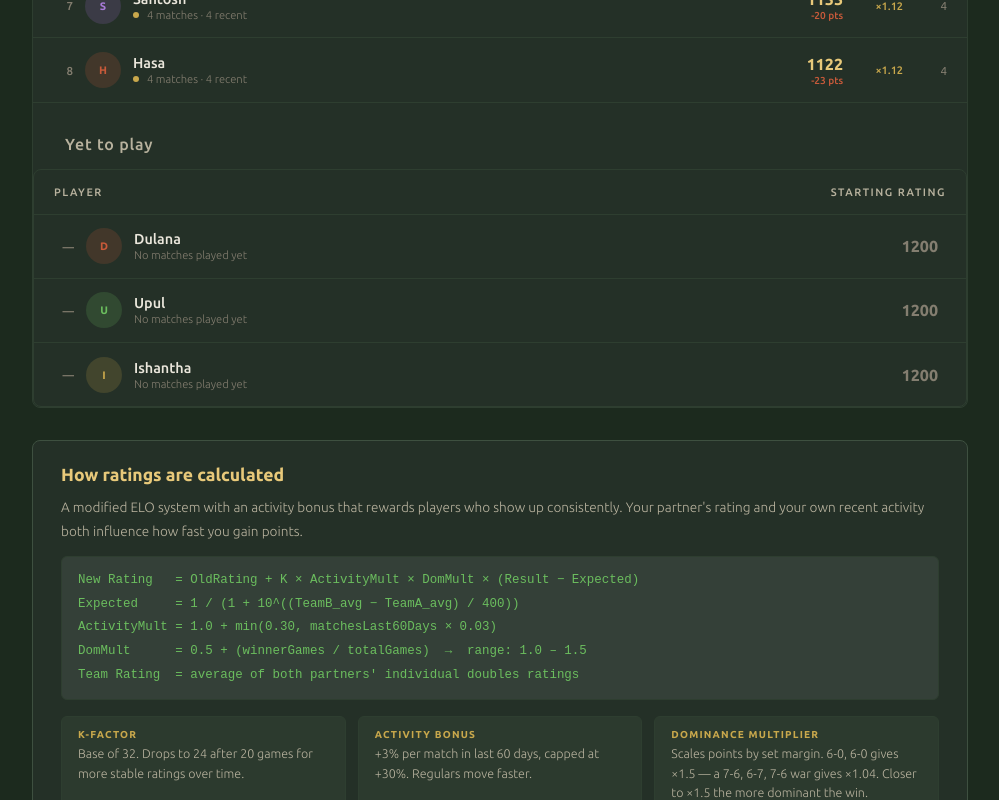
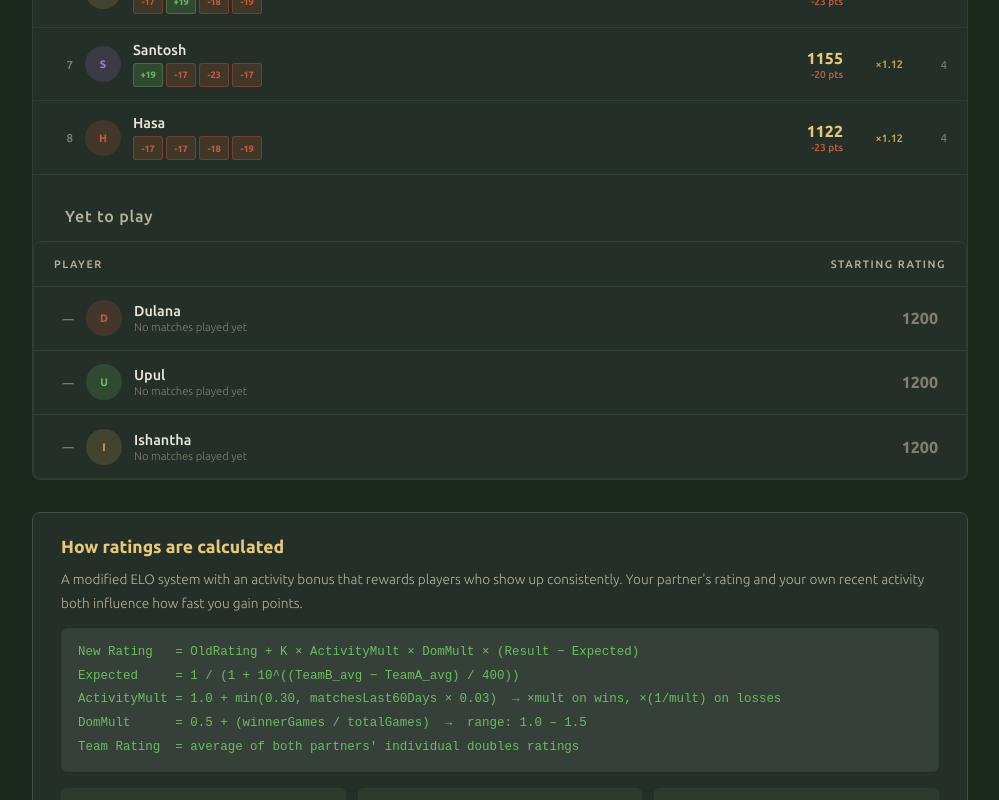
Before and after one commit to dmitridrozdov/kenthurst-flibustiers, a Next.js app: page / in a window 1280 px wide. Shown: the part 1140-1940 px from the top of the page, without its empty margins (140-1139 px from the left). Built offline with nearby package versions, Linux system fonts and the light colour scheme.

Commit message:
Update page.tsx

```diff
--- a/src/app/page.tsx
+++ b/src/app/page.tsx
@@ -26,6 +26,70 @@ function avatarColor(name: string) {
   return AVATAR_COLORS[h]
 }
 
+function buildHistory(player: string, matches: MatchData['matches']) {
+  const sorted = [...matches].sort((a, b) => a.date.localeCompare(b.date))
+  const result: { win: boolean; pts: number }[] = []
+
+  // replay ELO to get per-match deltas — simplified, no cross-dependency needed
+  const ratings: Record<string, number> = {}
+  const recentGames: Record<string, number> = {}
+  const gamesPlayed: Record<string, number> = {}
+
+  for (const m of sorted) {
+    const all = [m.winner, m.partner1, m.loser, m.partner2]
+    all.forEach((p) => {
+      if (!(p in ratings)) { ratings[p] = 1200; recentGames[p] = 0; gamesPlayed[p] = 0 }
+    })
+
+    const domMult = (() => {
+      let wg = 0, lg = 0
+      for (const s of m.score.split(',')) {
+        const parts = s.trim().replace(/\(\d+\)/g, '').split('-').map(Number)
+        if (parts.length === 2 && !isNaN(parts[0]) && !isNaN(parts[1])) { wg += parts[0]; lg += parts[1] }
+      }
+      const total = wg + lg
+      return total === 0 ? 1 : 0.5 + wg / total
+    })()
+
+    const teamAAvg = (ratings[m.winner] + ratings[m.partner1]) / 2
+    const teamBAvg = (ratings[m.loser]  + ratings[m.partner2]) / 2
+    const expected = 1 / (1 + Math.pow(10, (teamBAvg - teamAAvg) / 400))
+
+    const involves = (p: string) => [m.winner, m.partner1, m.loser, m.partner2].includes(p)
+    const isWinner = (p: string) => [m.winner, m.partner1].includes(p)
+
+    if (involves(player)) {
+      const win = isWinner(player)
+      const mult = 1 + Math.min(0.30, recentGames[player] * 0.03)
+      const K = gamesPlayed[player] >= 20 ? 24 : 32
+      const pts = win
+        ? Math.round(K * mult * domMult * (1 - expected))
+        : Math.round(K * (1 / mult) * domMult * (0 - expected))
+      result.push({ win, pts: Math.abs(pts) })
+    }
+
+    ;[m.winner, m.partner1].forEach((p) => {
+      const mult = 1 + Math.min(0.30, recentGames[p] * 0.03)
+      const K = gamesPlayed[p] >= 20 ? 24 : 32
+      const domM = domMult
+      ratings[p] += Math.round(K * mult * domM * (1 - expected))
+      gamesPlayed[p]++
+      const days = Math.floor((Date.now() - new Date(m.date).getTime()) / 86400000)
+      if (days <= 60) recentGames[p]++
+    })
+    ;[m.loser, m.partner2].forEach((p) => {
+      const mult = 1 + Math.min(0.30, recentGames[p] * 0.03)
+      const K = gamesPlayed[p] >= 20 ? 24 : 32
+      ratings[p] += Math.round(K * (1 / mult) * domMult * (0 - expected))
+      gamesPlayed[p]++
+      const days = Math.floor((Date.now() - new Date(m.date).getTime()) / 86400000)
+      if (days <= 60) recentGames[p]++
+    })
+  }
+
+  return result.slice(-10)
+}
+
 export default async function HomePage() {
   const filePath = path.join(process.cwd(), 'data', 'matches.json')
   const raw = await fs.readFile(filePath, 'utf-8')
@@ -33,6 +97,8 @@ export default async function HomePage() {
 
   const allRatings = calculateRatings(data.players, data.matches)
   const ratings = allRatings.filter(r => r.gamesPlayed > 0)
+  const history: Record<string, { win: boolean; pts: number }[]> = {}
+  data.players.forEach((p) => { history[p] = buildHistory(p, data.matches) })
   const unstarted = allRatings.filter(r => r.gamesPlayed === 0)
 
   const thisMonth = data.matches.filter((m) => {
@@ -109,10 +175,19 @@ export default async function HomePage() {
                   </div>
                   <div className={styles.playerInfo}>
                     <div className={styles.playerName}>{r.name}</div>
-                    <div className={styles.playerMeta}>
-                      <span className={styles.actDot} style={{ background: actLevel }} />
-                      {r.gamesPlayed} matches · {r.recentGames} recent
-                    </div>
+                    {history[r.name] && history[r.name].length > 0 && (
+                      <div className={styles.historyStrip}>
+                        {history[r.name].map((h, i) => (
+                          <div
+                            key={i}
+                            className={`${styles.histBox} ${h.win ? styles.histWin : styles.histLoss}`}
+                            title={`${h.win ? '+' : '-'}${h.pts} pts`}
+                          >
+                            {h.win ? '+' : '-'}{h.pts}
+                          </div>
+                        ))}
+                      </div>
+                    )}
                   </div>
                   <div style={{ textAlign: 'right', marginRight: '0.5rem' }}>
                     <div className={styles.ratingScore}>{r.rating}</div>
@@ -172,7 +247,7 @@ export default async function HomePage() {
             </p>
             <pre className={styles.formula}>{`New Rating   = OldRating + K × ActivityMult × DomMult × (Result − Expected)
 Expected     = 1 / (1 + 10^((TeamB_avg − TeamA_avg) / 400))
-ActivityMult = 1.0 + min(0.30, matchesLast60Days × 0.03)
+ActivityMult = 1.0 + min(0.30, matchesLast60Days × 0.03)  → ×mult on wins, ×(1/mult) on losses
 DomMult      = 0.5 + (winnerGames / totalGames)  →  range: 1.0 – 1.5
 Team Rating  = average of both partners' individual doubles ratings`}</pre>
 
@@ -183,7 +258,7 @@ Team Rating  = average of both partners' individual doubles ratings`}</pre>
               </div>
               <div className={styles.factorCard}>
                 <div className={styles.factorName}>Activity Bonus</div>
-                <div className={styles.factorDesc}>+3% per match in last 60 days, capped at +30%. Regulars move faster.</div>
+                <div className={styles.factorDesc}>+3% per match in last 60 days, capped at +30%. Boosts wins and softens losses — the more you play, the more the ladder rewards you.</div>
               </div>
               <div className={styles.factorCard}>
                 <div className={styles.factorName}>Dominance Multiplier</div>
```
